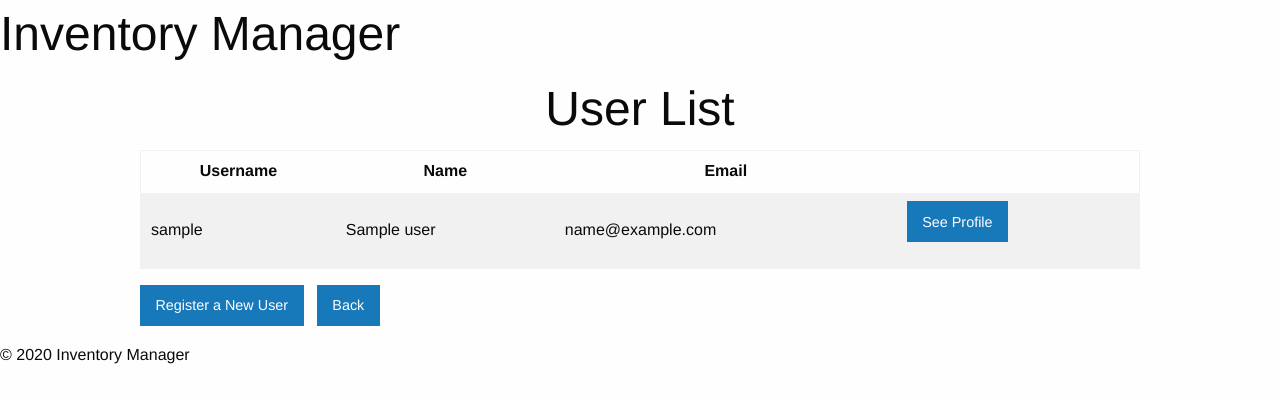
After one commit to woodbud1/Capstone, a PHP site: template view/UserManager.php in a window 1280 px wide. The commit adds this page. Shown: the top 403 px of the page. Run offline with PHP 8.4, Linux system fonts and the light colour scheme; the template is opened without the code that fills it: most values are stand-ins (such as "Sample title", 1, 10 or a date in 2020); a stand-in replaces the project's code that opens the database connection.

Commit message:
User List, Registration updates, individual user profile view and re-add of image upload page.

```diff
--- /dev/null
+++ b/view/UserManager.php
@@ -0,0 +1,44 @@
+<?php include 'header.php'; ?>
+<main>
+    <div class="row">
+            <div class="large-12 columns">
+                <center><h1>User List</h1></center>
+            </div>
+    </div>
+    <div id="form-wrapper" style="max-width:1000px;margin:auto;">
+        <div class="row">
+        <div class="small-12 column">
+            <table class="responsive">
+                <tr>
+                    <th>Username</th>
+                    <th>Name</th>
+                    <th>Email</th>
+                    <th></th>
+                </tr>
+
+                <?php foreach ($users as $user) : ?>
+
+                <tr>
+                    <td><?php echo htmlspecialchars($user['Username']); ?></td>
+                    <td><?php echo htmlspecialchars($user['Name']); ?></td>
+                    <td><?php echo htmlspecialchars($user['Email']); ?> </td>
+                    <td><form action="." method="post">
+                        <input type="hidden" name="action" value="See_Profile">
+                        <input type="hidden" name="profile" value="<?php echo $user['Username']; ?>">
+                        <input class="button" type="submit" value="See Profile">
+                    </form></td>
+                </tr>
+                <?php endforeach; ?>
+            </table>
+          </div>
+        </div>
+        <form action="." method="post" >
+            <input type="hidden" name="action" value="Registration" >
+            <input class="button" type="submit" value="Register a New User" >&nbsp;&nbsp;
+            <input type="hidden" name="action" value="Landing" >
+            <input class="button" type="submit" value="Back" >
+
+        </form>
+    </div>
+</main>
+<?php include 'footer.php'; ?>
--- a/view/landing.php
+++ b/view/landing.php
@@ -7,10 +7,9 @@
         <form action="." method="post" id="landing">
             <input type="submit" name="action" class="button" value="Edit Profile" >
             <input type="submit" name="action" class="button" value="Image Upload">
-            <input type="submit" name="action" class="button" value="Registration" >
             <input type="submit" name="action" class="button" value="Manage Schedule" >
             <input type="submit" name="action" class="button" value="Inventory Manager" >
-            <input type="submit" name="action" class="button" value="Registration" >
+            <input type="submit" name="action" class="button" value="User Manager" >
             <input type="submit" name="action" class="button" value="Shop" >
             <input class="button" type="submit" name="action" value="Logout" >
         </form>
```
Also changed, not shown: index.php (+15 -1 lines), view/ImageUpload.php (added, +17 -0 lines), view/profile.php (added, +25 -0 lines).
